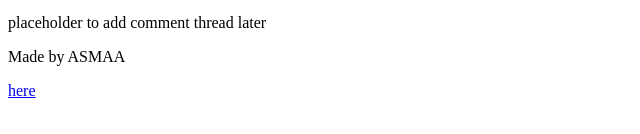
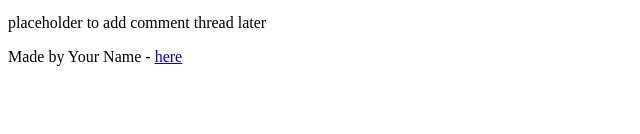
Before and after one commit to Asmaa-cat-girl/My_First_Portfolio, a plain HTML site: page html_basic/tweets.html in a window 1280 px wide. Shown: the part 192-326 px from the top of the page, 0-640 px from the left. Drawn offline with Linux system fonts and the light colour scheme.

Commit message:
Update tweets.html

```diff
--- a/html_basic/tweets.html
+++ b/html_basic/tweets.html
@@ -34,7 +34,7 @@
         </aside>
     </main>
     <footer>
-        <p>Made by ASMAA</p> <a href="<ANY LINK>" target="https://i.ibb.co/gTDZZT8/ALX-Logo-07.png">here</a>
+        <p>Made by Your Name - <a href="your_link" target="_blank">here</a></p>
     </footer>
 
 </body>
```
